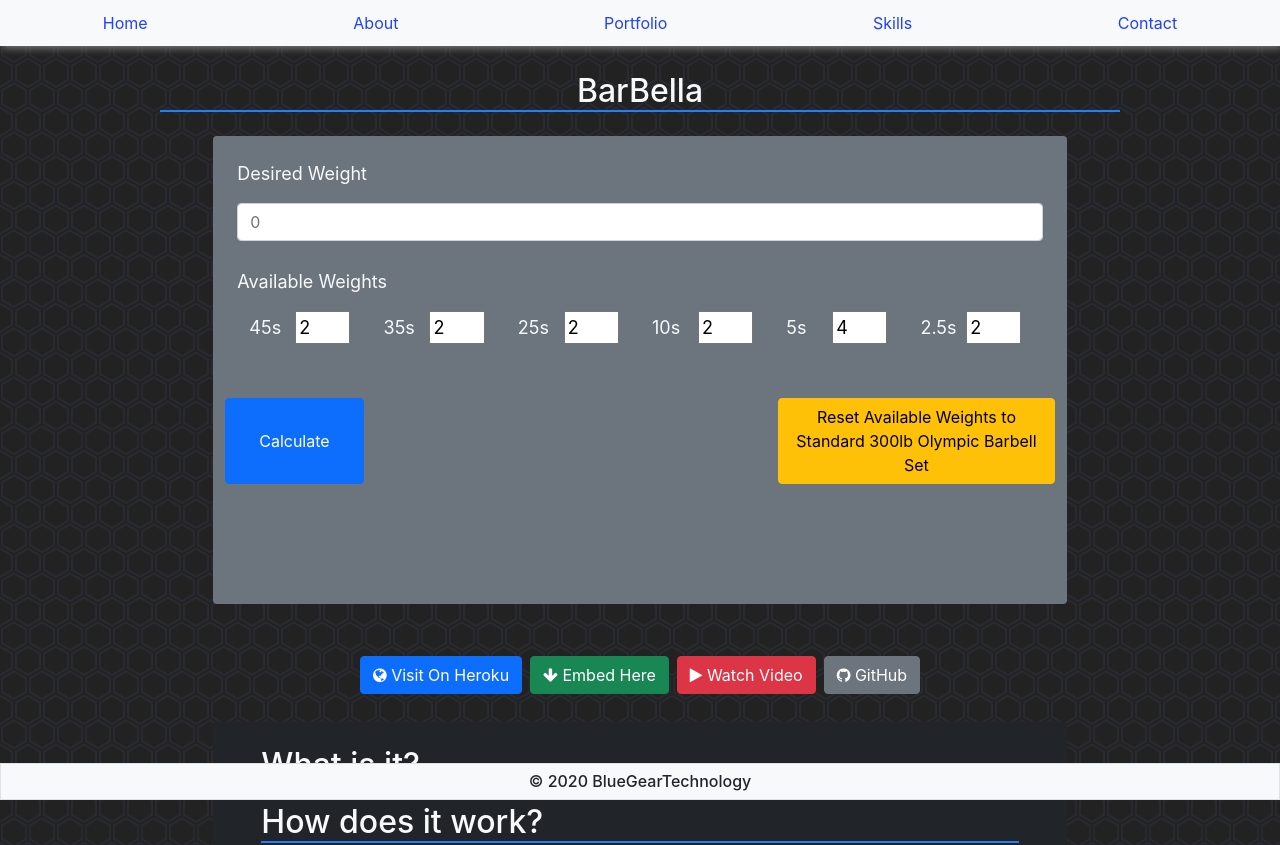
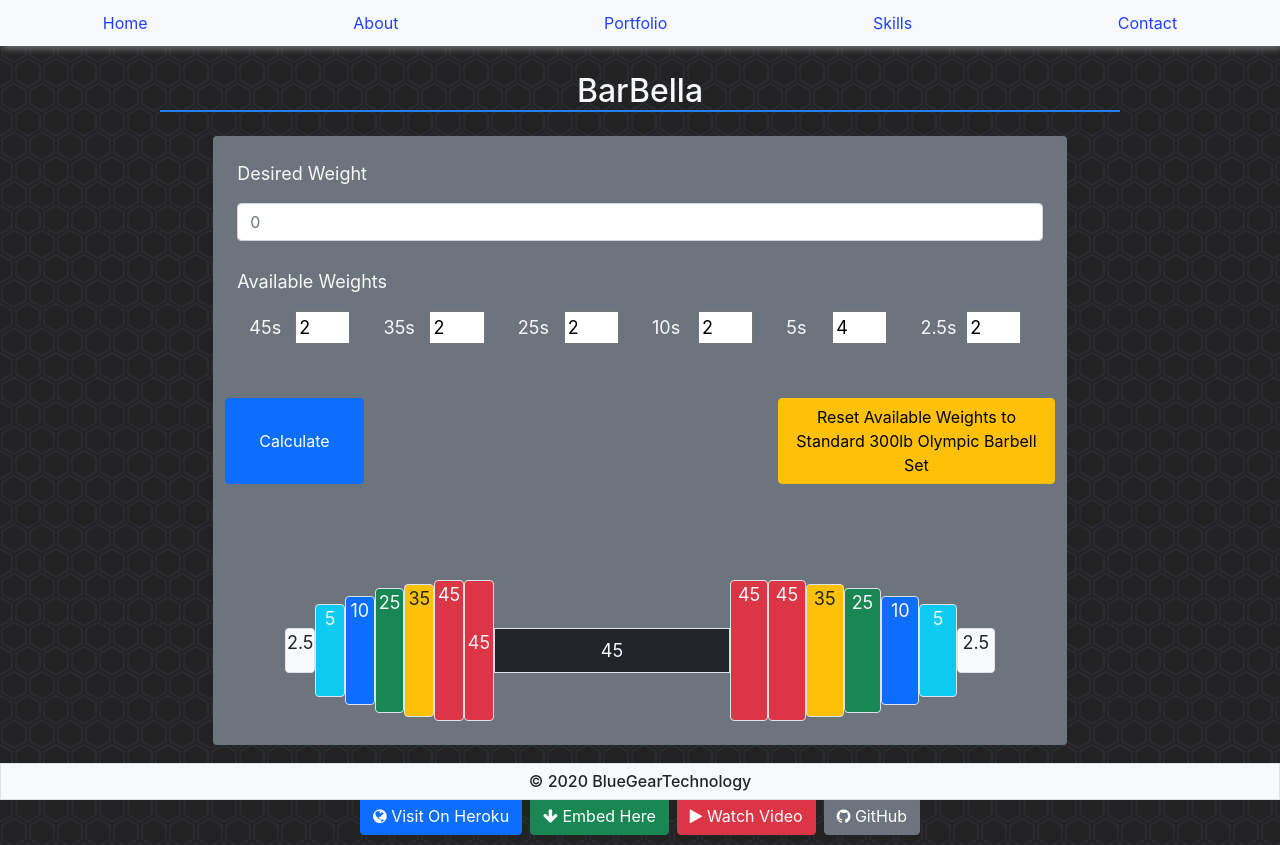
Before and after one commit to bluegeartechnology/portfolio, a React (Create React App) app: page /BarBella in a window 1280 px wide. Shown: the top 845 px of the page. Built offline with nearby package versions, Linux system fonts and the light colour scheme.

Commit message:
Added basic visualization of BarBella results array.

```diff
--- a/src/pages/projects/BarBella.js
+++ b/src/pages/projects/BarBella.js
@@ -72,6 +72,8 @@ let calculateWeights = (e) => {
     document.getElementById('finalWeights').innerHTML = ``
     document.getElementById('errors').innerHTML = ``
 
+
+
     availableWeights.map((weight, i) => {
         console.log(`${accWeight} + ${weight} = ${accWeight + weight}`);
 
@@ -90,7 +92,7 @@ let calculateWeights = (e) => {
         if (i == availableWeights.length - 1 && (accWeight + weight) < desiredWeight) {
 
             if ((availableWeights.reduce((a, b) => a + b)) + barWeight < desiredWeight) {
-                weightErrors.push(`Your available weights (including the 45 lbs bar) have a total weight of ${(availableWeights.reduce((a, b) => a + b)) + barWeight} lbs. <br/>This is less than your desired weight of ${desiredWeight} lbs. <br/><br/> You will need more available weights to reach your desired weight.`);
+                weightErrors.push(`Your available weights (including the 45 lbs bar) have a total weight of ${(availableWeights.reduce((a, b) => a + b)) + barWeight} lbs. <br/>This is less than your desired weight of ${desiredWeight} lbs. <br/>You will need more available weights to reach your desired weight.`);
             } else {
                 weightErrors.push(`There is no combination of your available weights which will equal your desired weight.`)
             }
@@ -104,39 +106,7 @@ let calculateWeights = (e) => {
 
 
 
-        if ((accWeight + weight) > desiredWeight) {
 
-            console.log(`Adding ${weight} would exceed the desired weight of ${desiredWeight}. Discarding.`);
-
-        } else if (accWeight + weight < desiredWeight) {
-
-            console.log(`Adding ${weight} would still leave room until ${desiredWeight}. Using it and adding to the used weights array.`);
-            accWeight += weight;
-            usedWeights.push(weight)
-
-        } else if ((accWeight + weight) == desiredWeight) {
-            accWeight += weight;
-            console.log(`Adding ${accWeight} to ${weight} brings us to our desired weight of ${desiredWeight}! Using it and adding to the used weights array.`);
-            usedWeights.push(weight)
-            console.log(`Final array of used weights: ${usedWeights}`);
-
-            console.log(`Dividing and symmetrizing.`);
-            usedWeights = usedWeights.map(weight => weight / 2)
-
-            //usedWeights = usedWeights.push(usedWeights.reverse())
-            console.log(usedWeights);
-
-            let finalWeights = [...usedWeights.reverse(), "Bar", ...usedWeights.reverse()]
-            console.log(finalWeights);
-
-            document.getElementById('finalWeights').innerHTML = `<h3>${finalWeights}</h3>`
-
-
-
-
-        } else {
-            console.log('Something went wrong. No criteria met.');
-        }
 
 
 
@@ -215,6 +185,26 @@ const BarBella = () => {
 
                     <div id="finalWeights" className='p-4 mx-auto col-10 text-center '></div>
                     <div id="errors" className='p-4 mx-auto col-10 text-center '></div>
+
+                    <div className="row mx-5">
+                        <div id="thirtyFive" className=' px-0 my-5 border rounded col text-center bg-light text-dark '>2.5</div>
+                        <div id="thirtyFive" className=' px-0 my-4 border rounded col text-center bg-info'>5</div>
+                        <div id="thirtyFive" className=' px-0 my-3 border rounded col text-center bg-primary'>10</div>
+                        <div id="thirtyFive" className=' px-0 my-2 border rounded col text-center bg-success'>25</div>
+                        <div id="fourtyFive" className=' px-0 my-1 border rounded col text-center bg-warning text-dark'>35</div>
+                        <div id="thirtyFive" className=' px-0 my-0 border rounded col text-center bg-danger'>45</div>
+                        <div id="thirtyFive" className=' px-0 my-0 border rounded col text-center bg-danger'> <div className="my-5">45</div></div>
+                        <div id="bar" className='border bg-dark p-2 my-5 col-4'><div className="text-center">45</div></div>
+                        <div id="fourtyFive" className=' px-1 my-0 border rounded col text-center bg-danger'>45</div>
+                        <div id="thirtyFive" className=' px-1 my-0 border rounded col text-center bg-danger'>45</div>
+                        <div id="thirtyFive" className=' px-1 my-1 border rounded col text-center bg-warning text-dark'>35</div>
+                        <div id="thirtyFive" className=' px-1 my-2 border rounded col text-center bg-success'>25</div>
+                        <div id="thirtyFive" className=' px-1 my-3 border rounded col text-center bg-primary'>10</div>
+                        <div id="thirtyFive" className=' px-1 my-4 border rounded col text-center bg-info'>5</div>
+                        <div id="thirtyFive" className=' px-1 my-5 border rounded col text-center bg-light text-dark'>2.5</div>
+
+                    </div>
+
                 </form>
 
 
```
